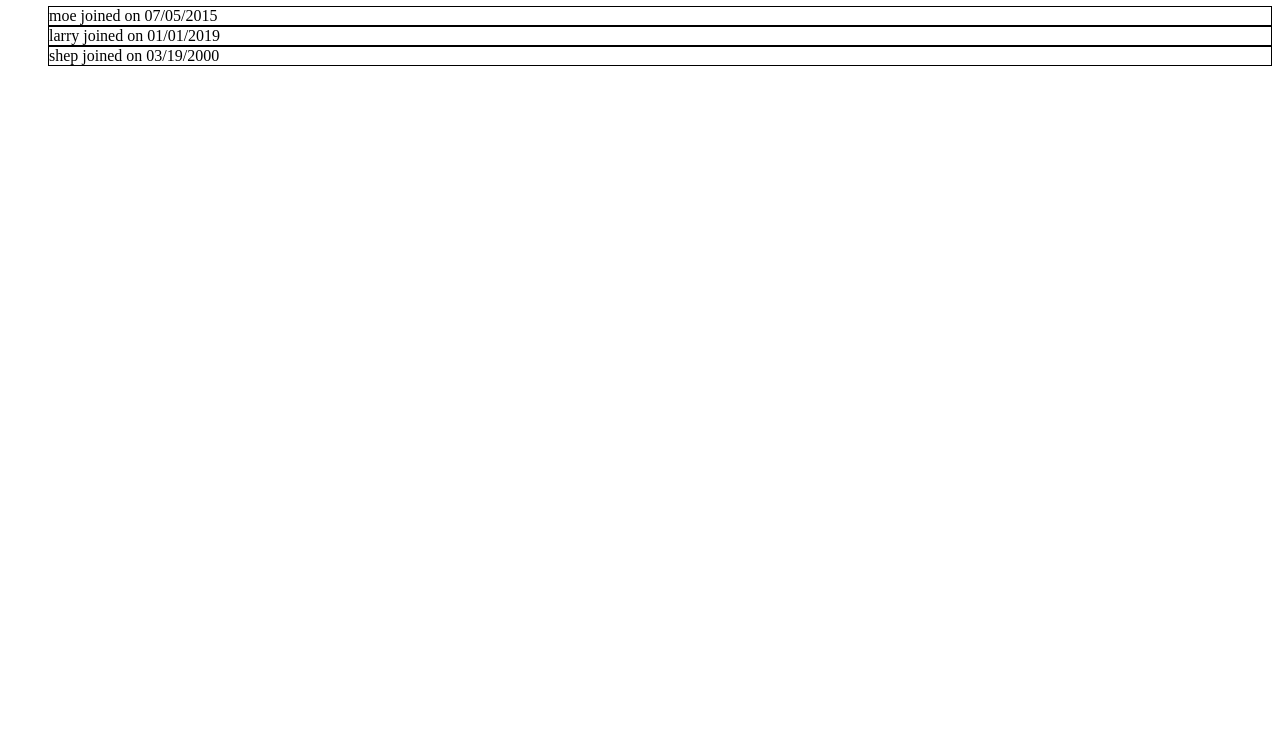
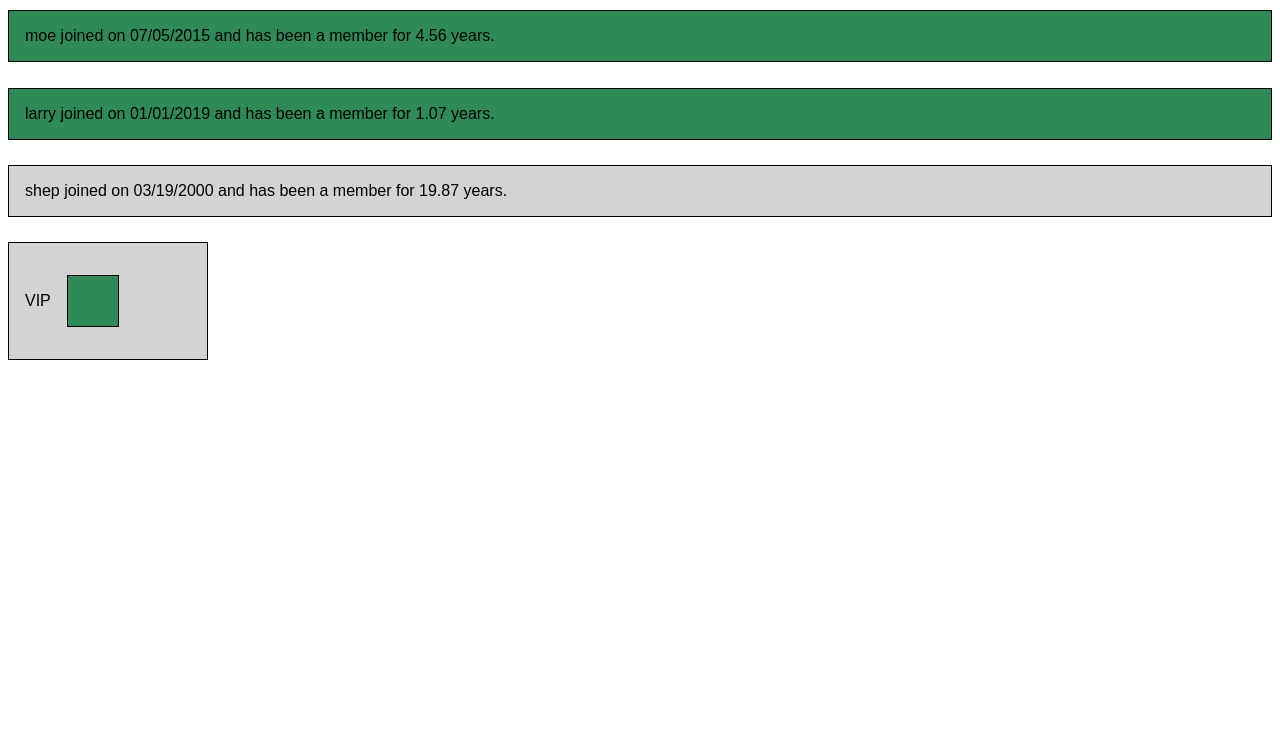
Before and after one commit to Stannie-Lim/dom-forms, a plain HTML site: page index.html in a window 1280 px wide. Shown: the part 60-800 px from the top of the page. Drawn offline with Linux system fonts and the light colour scheme.

Commit message:
first commit

```diff
--- a/index.html
+++ b/index.html
@@ -2,12 +2,18 @@
     <head>
         <link rel="stylesheet" href="styles.css">
     </head>
-
     <body>
         <h1>Acme Customers VIP</h1>
-
         <ul>
         </ul>
+
+        <div class="vipbox">
+            <label> VIP
+                <div class="box">
+
+                </div>
+            </label>
+        </div>
 
         <script src="script.js"></script>
     </body>
--- a/script.js
+++ b/script.js
@@ -9,7 +9,12 @@ const list = document.querySelector('ul');
 
 const render = () => {
     const html = customers.map(customer => {
-        return `<li>${customer.name} joined on ${customer.dateJoined}</li>`;
+        const dateOfHire = customer.dateJoined;
+        const date = new Date(dateOfHire);
+        const diff = new Date() - date;
+        const msInYear = 1000*60*60*24*365;
+        const years = (diff / msInYear).toFixed(2);
+        return `<li class='${ customer.isVIP ? 'vip': ''}'>${customer.name} joined on ${customer.dateJoined} and has been a member for ${years} years.</li>`;
     }).join('');
     list.innerHTML = html;
 };
--- a/styles.css
+++ b/styles.css
@@ -1,7 +1,39 @@
+body {
+    font-family: sans-serif;
+}
+
 ul {
     list-style-type: none;
+    padding: 0;
+}
+li {
+    display: flex;
+    padding: 1rem;
+    border: solid 1px black;
+    justify-content: flex-start;
+    background-color: lightgray;
+    margin: 2% 0;
+}
+label {
+    display: flex;
+    padding: 1rem;
+    border: solid 1px black;
+    background-color: lightgray;
+    align-items: center;
 }
 
-li {
+.vip {
+   background-color: seaGreen;
+}
+
+.box {
+    background-color: seaGreen;
     border: solid 1px black;
+    height: 50px;
+    width: 50px;
+    margin: 1rem;
 }
+
+.vipbox {
+    width: 200px;
+}
```
